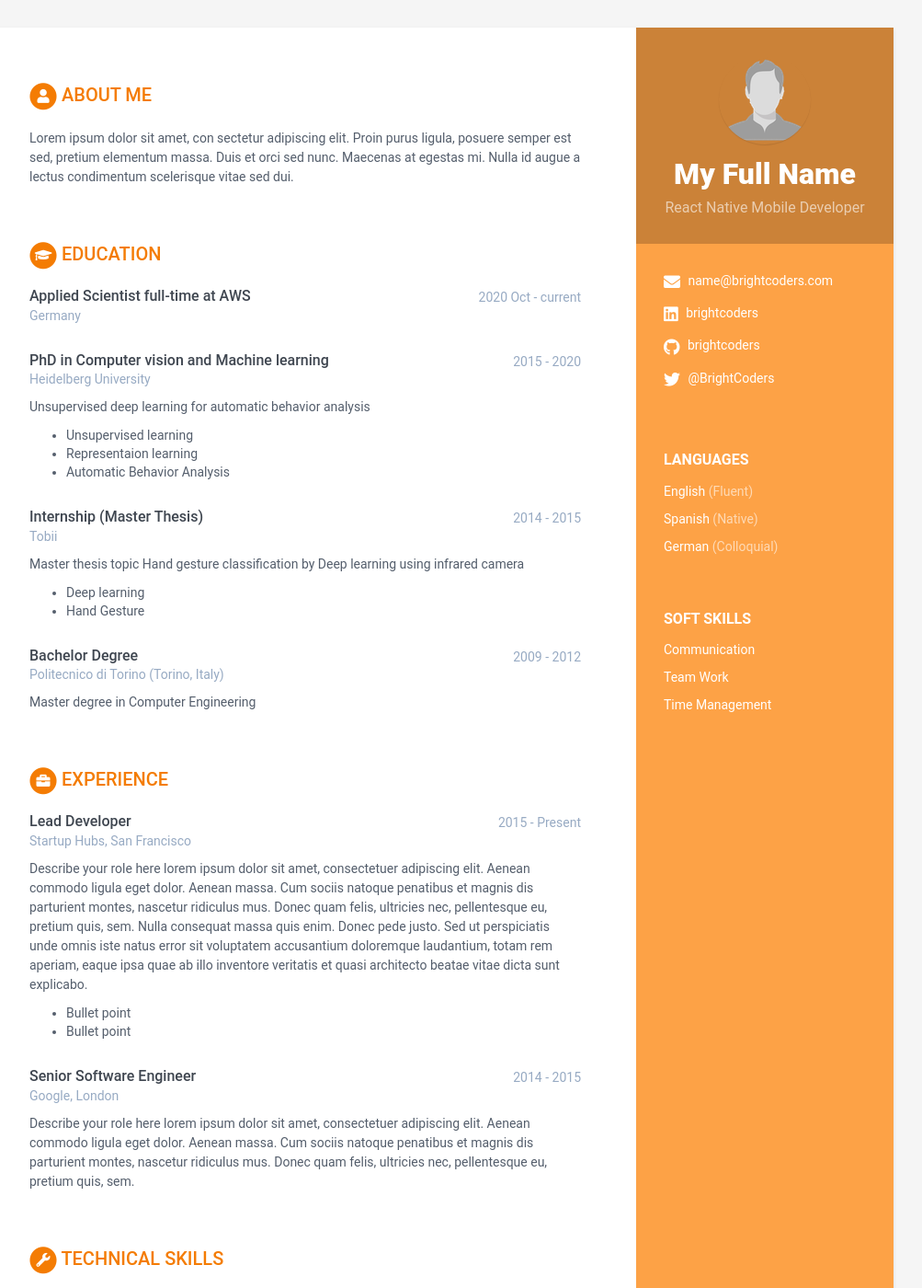
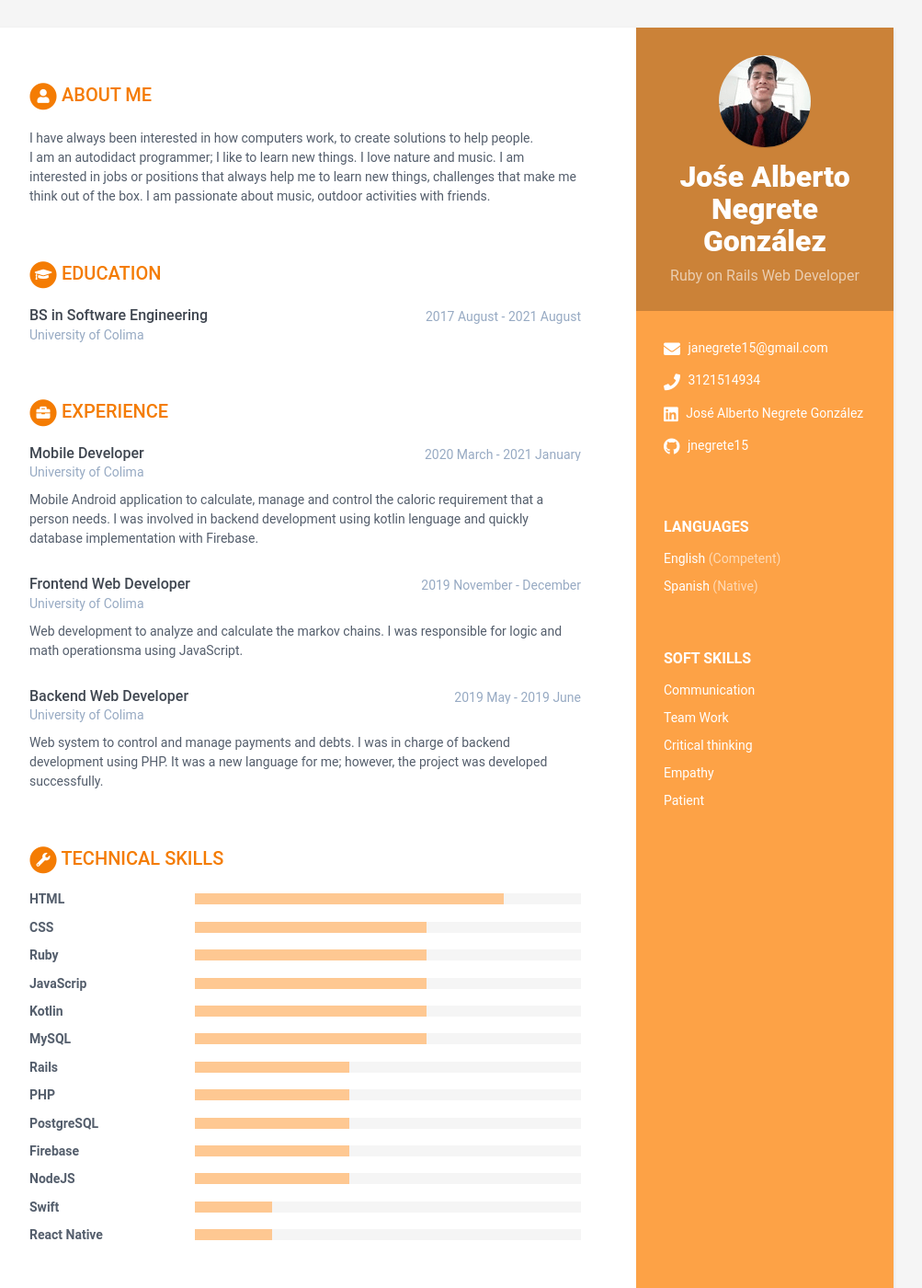
Before and after one commit to BC-NOV-20-Proyectos/resume-jnegrete15, a Jekyll site: the page built from index.html, in a window 1280 px wide and 1400 px high. Shown: the whole window at 92% size, without its empty margins (168-1171 px from the left). Built offline with Jekyll 4.4.1, drawn with Linux system fonts in a browser that asks for light colours; some of the changed text lies outside the part shown.

Commit message:
first commit

```diff
--- a/_config.yml
+++ b/_config.yml
@@ -2,8 +2,8 @@
 
 # Site Settings
 title: BrightCoders Academy
-url: '' #'http://webjeda.com'
-baseurl: '' #change it according to your repository name
+url: 'https://bc-nov-20-proyectos.github.io/' #'http://webjeda.com'
+baseurl: 'https://bc-nov-20-proyectos.github.io/resume-jnegrete15/' #change it according to your repository name
 # Style will be applied only after restarting the build or serve. Just choose one of the options.
 theme_skin: orange # blue turquoise green berry orange ceramic
 chrome_mobile_color: #use hex colors (ex:#1976d2) or leave empty if you don't want a color for chrome mobile searchbar
--- a/_data/data.yml
+++ b/_data/data.yml
@@ -7,33 +7,24 @@ sidebar:
   education: False # NO MODIFICAR
 
   # Profile information
-  name: My Full Name # Nombre completo
-  tagline: React Native Mobile Developer # React Native Mobile Developer ó Ruby on Rails Web Developer Según sea el caso
+  name: Jośe Alberto Negrete González # Nombre completo
+  tagline: Ruby on Rails Web Developer # React Native Mobile Developer ó Ruby on Rails Web Developer Según sea el caso
   avatar: profile.png # Colocar una imagen con tu foto de 100x100 pixels dentro de /assets/images
 
   # Actualiza tus datos de contacto
-  email: name@brightcoders.com
-  phone:
+  email: janegrete15@gmail.com
+  phone: 3121514934
   website: # No agregar http://
-  linkedin: brightcoders
-  github: brightcoders
-  gitlab:
-  bitbucket:
-  twitter: '@BrightCoders'
-  stack-overflow: # Number/Username, e.g. 123456/alandoe
-  codewars:
-  goodreads: # Number-Username, e.g. 123456-alandoe
+  linkedin: José Alberto Negrete González
+  github: jnegrete15
 
   # Actualiza según los idiomas y nieles que tienes. Agrega o Elimina según sea necesario.
   languages:
     - idiom: English
-      level: Fluent # Utiliza el resultado de tu examen oficial, o el nivel de acuerdo al modelo Dreyfus
+      level: Competent # Utiliza el resultado de tu examen oficial, o el nivel de acuerdo al modelo Dreyfus
 
     - idiom: Spanish
       level: Native # Utiliza el resultado de tu examen oficial, o el nivel de acuerdo al modelo Dreyfus
-
-    - idiom: German
-      level: Colloquial
 
   # Registra aquí tus soft skills. Agrega o elimina según sea necesario
   interests:
@@ -43,74 +34,59 @@ sidebar:
     - item: Team Work
       link: # dejar en blanco
 
-    - item: Time Management
+    - item: Critical thinking
       link: # dejar en blanco
+
+    - item: Empathy
+      link: # dejar en blanco
+
+    - item: Patient
+      link: # dejar en blanco
+
+
 
 # Registra aquí un resumen de tu perfil
 career-profile:
   title: About Me # NO MODIFICAR
   summary: |
-    Lorem ipsum dolor sit amet, con sectetur adipiscing elit. Proin purus ligula, posuere semper est sed, pretium elementum massa. Duis et orci sed nunc. Maecenas at egestas mi. Nulla id augue a lectus condimentum scelerisque vitae sed dui.
+    I have always been interested in how computers work, to create solutions to help people.
+    I am an autodidact programmer; I like to learn new things. I love nature and music.
+    I am interested in jobs or positions that always help me to learn new things, challenges
+    that make me think out of the box. I am passionate about music, outdoor activities with friends.
 
 # Registra aquí tus estudios. Agrega o elimina según sea necesario
 educationcomplete:
-  - degree: Applied Scientist full-time at AWS
-    university: Germany
-    time: 2020 Oct - current
+  - degree: BS in Software Engineering
+    university: University of Colima
+    time: 2017 August - 2021 August
     details: |
 
-  - degree: PhD in Computer vision and Machine learning
-    university: Heidelberg University
-    time: 2015 - 2020
-    details: |
-      Unsupervised deep learning for automatic behavior analysis
 
-        - Unsupervised learning
-        - Representaion learning
-        - Automatic Behavior Analysis
-
-  - degree: Internship (Master Thesis)
-    university: Tobii
-    time: 2014 - 2015
-    details: |
-      Master thesis topic Hand gesture classification by Deep learning using infrared camera
-
-        - Deep learning
-        - Hand Gesture
-
-  - degree: Bachelor Degree
-    university: Politecnico di Torino (Torino, Italy)
-    time: 2009 - 2012
-    details: |
-      Master degree in Computer Engineering
 
 # Registra aquí tu experiencia. Agrega o elimina según sea necesario
 experiences:
-  - role: Lead Developer
-    time: 2015 - Present
-    company: Startup Hubs, San Francisco
+  - role: Mobile Developer
+    time: 2020 March - 2021 January
+    company: University of Colima
     details: |
-      Describe your role here lorem ipsum dolor sit amet, consectetuer
-      adipiscing elit. Aenean commodo ligula eget dolor. Aenean massa.
-      Cum sociis natoque penatibus et magnis dis parturient montes,
-      nascetur ridiculus mus. Donec quam felis, ultricies nec,
-      pellentesque eu, pretium quis, sem. Nulla consequat massa quis
-      enim. Donec pede justo. Sed ut perspiciatis unde omnis iste natus
-      error sit voluptatem accusantium doloremque laudantium, totam rem
-      aperiam, eaque ipsa quae ab illo inventore veritatis et quasi
-      architecto beatae vitae dicta sunt explicabo.
-        - Bullet point
-        - Bullet point
+      Mobile Android application to calculate, manage and control the caloric
+      requirement that a person needs. I was involved in backend development
+      using kotlin lenguage and quickly database implementation with Firebase.
 
-  - role: Senior Software Engineer
-    time: 2014 - 2015
-    company: Google, London
+  - role: Frontend Web Developer
+    time: 2019 November - December
+    company: University of Colima
     details: |
-      Describe your role here lorem ipsum dolor sit amet, consectetuer
-      adipiscing elit. Aenean commodo ligula eget dolor. Aenean massa.
-      Cum sociis natoque penatibus et magnis dis parturient montes,
-      nascetur ridiculus mus. Donec quam felis, ultricies nec,
-      pellentesque eu, pretium quis, sem.
+      Web development to analyze and calculate the markov chains. I was responsible
+      for logic and math operationsma using JavaScript.
+
+  - role: Backend Web Developer
+    time: 2019 May - 2019 June
+    company: University of Colima
+    details: |
+      Web system to control and manage payments and debts. I was in charge of
+      backend development using PHP. It was a new language for me; however, the
+      project was developed successfully.
 
 # Registra aquí tus habilidades técnicas, para level utiliza:
 # 20% para Novice
@@ -122,23 +98,44 @@ skills:
   title: Technical Skills # NO MODIFICAR
 
   toolset:
-    - name: Python
+    - name: HTML
+      level: 80%
+
+    - name: CSS
+      level: 60%
+
+    - name: Ruby
+      level: 60%
+
+    - name: JavaScrip
+      level: 60%
+
+    - name: Kotlin
+      level: 60%
+
+    - name: MySQL
+      level: 60%
+
+    - name: Rails
+      level: 40%
+
+    - name: PHP
+      level: 40%
+
+    - name: PostgreSQL
+      level: 40%
+
+    - name: Firebase
+      level: 40%
+
+    - name: NodeJS
+      level: 40%
+
+    - name: Swift
       level: 20%
 
-    - name: PyTorch
-      level: 40%
-
-    - name: Tensorflow
-      level: 60%
-
-    - name: Caffe
-      level: 80%
-
-    - name: Matlab
-      level: 100%
-
-    - name: C/C++
-      level: 40%
+    - name: React Native
+      level: 20%
 
 # NO MODIFICAR
 footer: >
```
Also changed, not shown: assets/images/profile.png.
